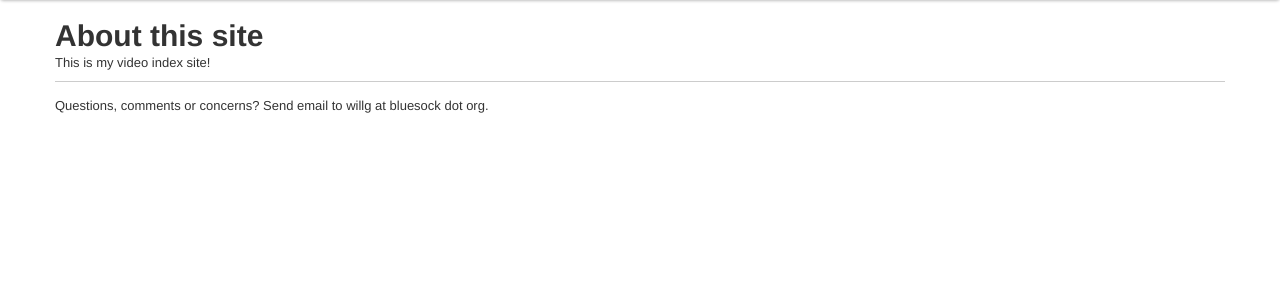
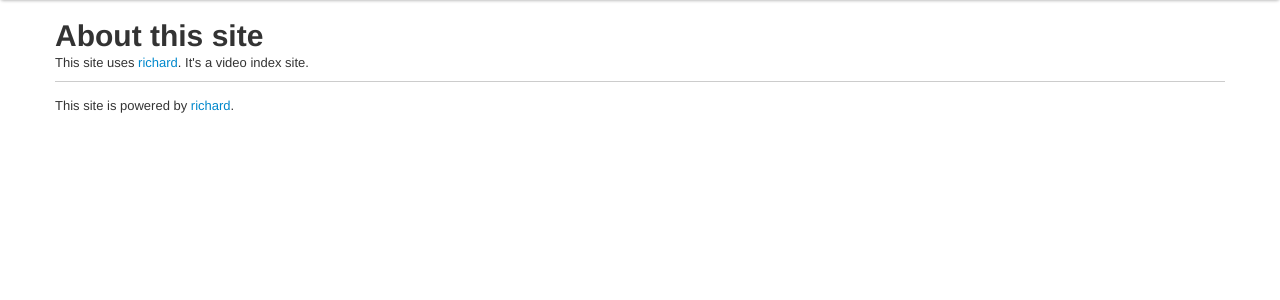
Before and after one commit to pyvideo/richard, a Python web app: template richard/templates/pages/about.html in a window 1280 px wide. Shown: the part 44-344 px from the top of the page. Run offline with Jinja, Linux system fonts and the light colour scheme; the template is opened without the code that fills it, so the values that code supplies are empty; some libraries are stand-ins or nearby versions.

Commit message:
Change templates to be more generic

```diff
--- a/richard/templates/base.html
+++ b/richard/templates/base.html
@@ -51,7 +51,8 @@
     {% block content %}{% endblock %}
 
     <div id="footer">
-      Questions, comments or concerns? Send email to willg at bluesock dot org.
+      This site is powered
+      by <a href="http://github.com/willkg/richard">richard</a>.
     </div>
   </div>
 </body>
--- a/richard/templates/pages/about.html
+++ b/richard/templates/pages/about.html
@@ -22,7 +22,8 @@
   <div class="span12">
     <h1>About this site</h1>
     <p>
-      This is my video index site!
+      This site uses <a href="http://github.com/willkg/richard">richard</a>.
+      It's a video index site.
     </p>
   </div>
 </div>
--- a/richard/templates/pages/contact.html
+++ b/richard/templates/pages/contact.html
@@ -20,6 +20,7 @@
 
 <div class="row-fluid">
   <div class="span12">
+    <h1>Contact us</h1>
     <p>
       Contact us at ...
     </p>
```
Also changed, not shown: apps/sitenews/fixtures/initial_data.json (added, +15 -0 lines), richard/templates/home.html (+3 -6 lines).
